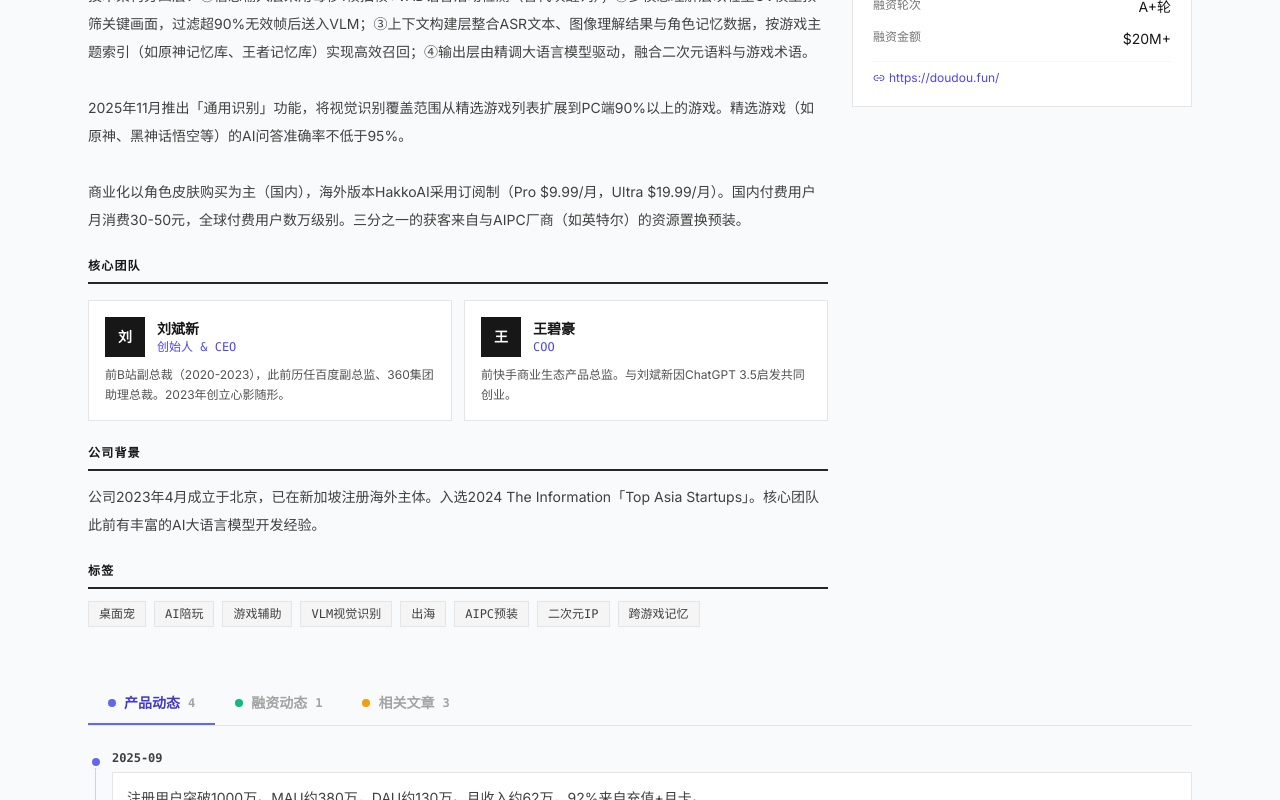
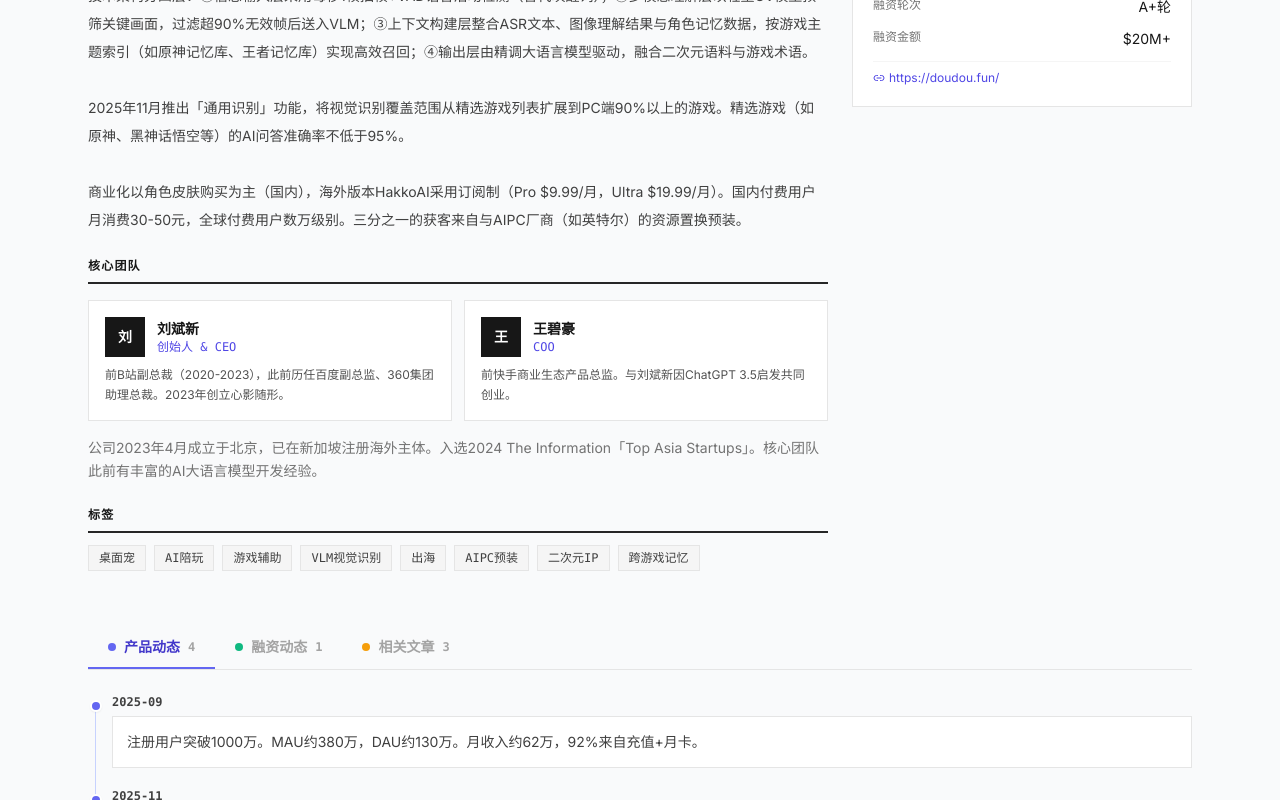
Before and after one commit to jiaqizhao0226-byte/ai-game-tracker, a Next.js app: page /game/1 in a window 1280 px wide. Shown: the part 602-1402 px from the top of the page. Built offline with nearby package versions, Linux system fonts and the light colour scheme.

Commit message:
公司背景整合到核心团队区块下方
- 有team_members时: 公司背景作为补充文字放在卡片下方
- 无team_members时: 仍单独显示为团队背景

```diff
--- a/src/app/game/[id]/page.tsx
+++ b/src/app/game/[id]/page.tsx
@@ -90,7 +90,7 @@
                 <h3 className="text-xs uppercase tracking-widest font-bold text-neutral-900 mb-4 font-mono border-b-2 border-neutral-800 pb-2">
                   核心团队
                 </h3>
-                <div className="grid grid-cols-1 sm:grid-cols-2 gap-3">
+                <div className="grid grid-cols-1 sm:grid-cols-2 gap-3 mb-4">
                   {game.team_members.map((member: any, i: number) => (
                     <div key={i} className="bg-white border border-neutral-200 p-4">
                       <div className="flex items-center gap-3 mb-2">
@@ -106,13 +106,16 @@
                     </div>
                   ))}
                 </div>
+                {game.team_background && (
+                  <p className="text-sm text-neutral-500 leading-relaxed">{game.team_background}</p>
+                )}
               </div>
             )}
 
-            {game.team_background && (
+            {!game.team_members && game.team_background && (
               <div className="mb-6">
                 <h3 className="text-xs uppercase tracking-widest font-bold text-neutral-900 mb-3 font-mono border-b-2 border-neutral-800 pb-2">
-                  公司背景
+                  团队背景
                 </h3>
                 <div className="text-sm text-neutral-700 whitespace-pre-wrap leading-7">{game.team_background}</div>
               </div>
```
